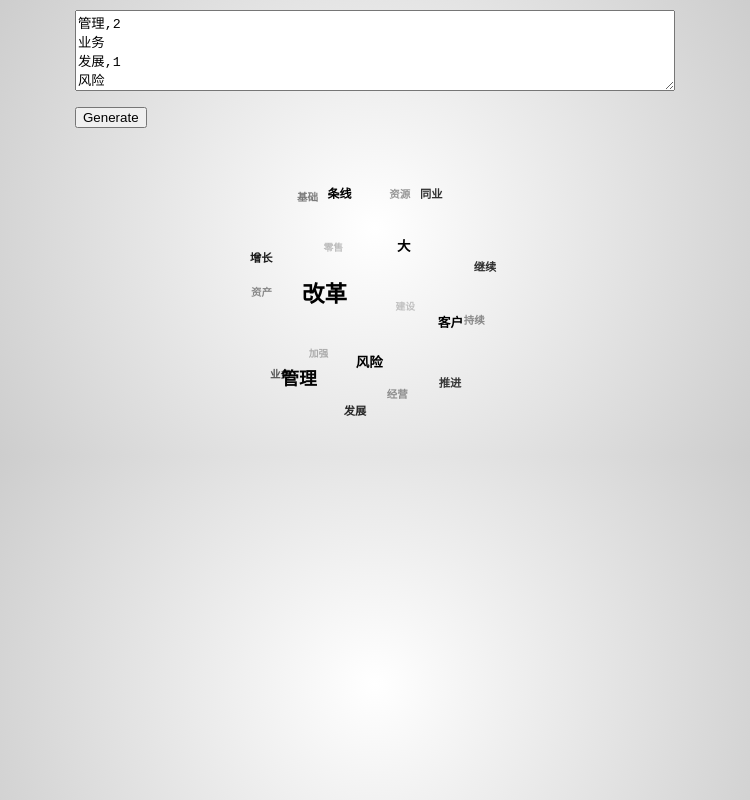
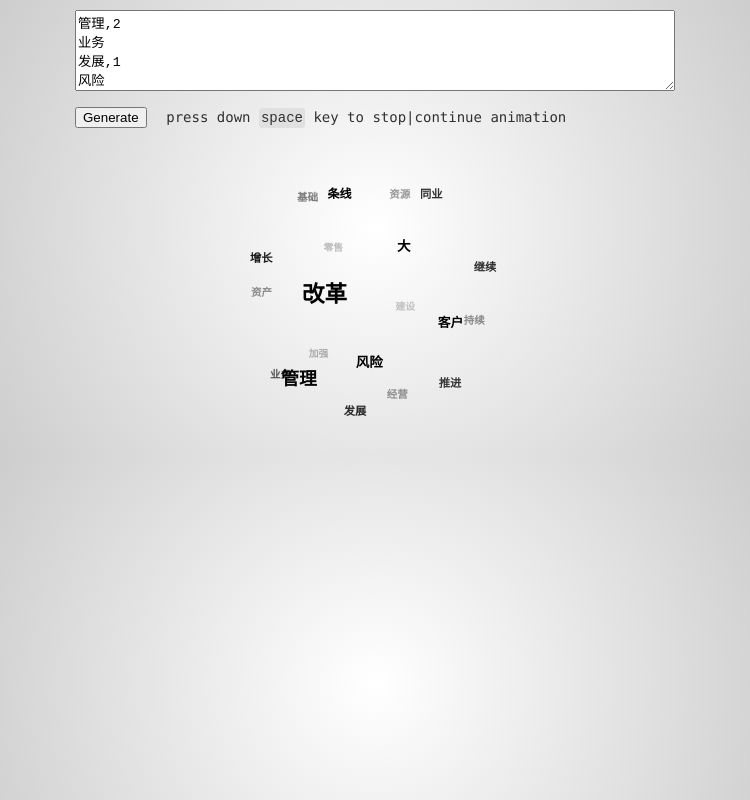
Before and after one commit to sailxjx/fitball, a plain HTML site: page dom/index.html in a window 1280 px wide. Shown: the whole page, without its empty margins (265-1015 px from the left). Drawn offline with Linux system fonts and the light colour scheme.

Commit message:
add key up tip line

```diff
--- a/dom/index.html
+++ b/dom/index.html
@@ -31,6 +31,7 @@
         </textarea>
         <p>
             <button id="gen" class="gen">Generate</button>
+            <span class="tip_line">press down <code>space</code> key to stop|continue animation</span>
         </p>
     </div>
     <div id="vessel" class="vessel">
--- a/src/fitball.scss
+++ b/src/fitball.scss
@@ -4,6 +4,7 @@
 
 body {
     background: #CCC;
+    font-family: Monaco;
     @include gradient(radial,center center,450,center center,0, from(#CCC), to(#FFF));
 }
 .vessel {
@@ -32,4 +33,15 @@ body {
         width: 99%;
         display: block;
     }
+    .tip_line {
+        font-size: 14px;
+        padding: 0 0 0 10px;
+        opacity: 0.8;
+    }
+    code {
+        font-size: 14px;
+        background: #DDD;
+        border-radius: 3px;
+        padding: 2px;
+    }
 }
```
Also changed, not shown: dom/fitball.css.
